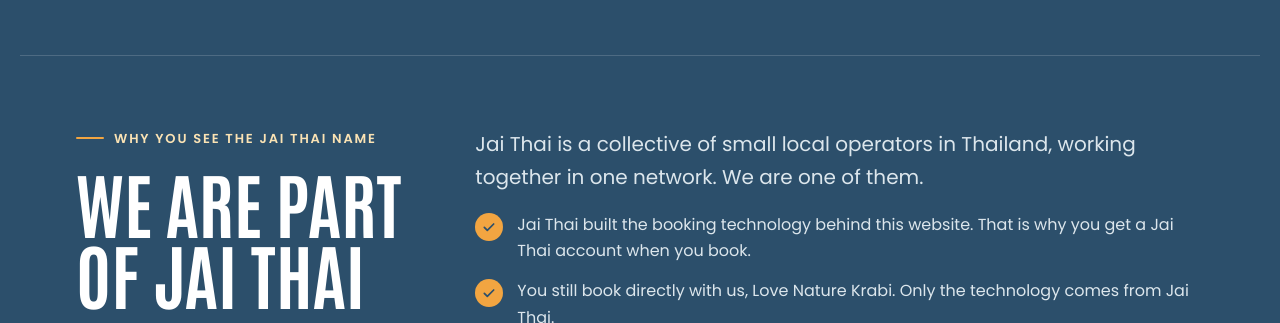
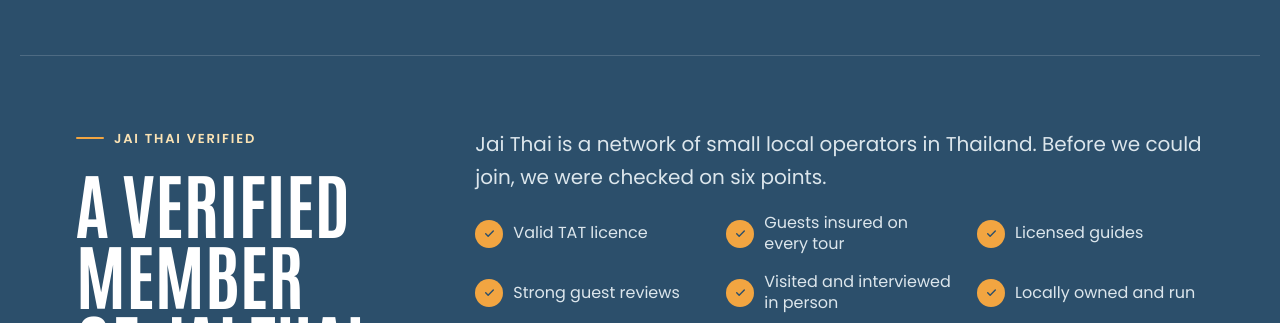
Before and after one commit to Larshoorweg/love-nature-home, a plain HTML site: page about.html in a window 1280 px wide. Shown: the part 7190-7513 px from the top of the page. Drawn offline with Linux system fonts and the light colour scheme.

Commit message:
Jai Thai section now explains what verified means
Co-Authored-By: Claude Fable 5.2 <noreply@anthropic.com>
Claude-Session: https://claude.ai/code/session_0112St5r17KGHi55Z9fGLvwM

```diff
--- a/about.html
+++ b/about.html
@@ -305,6 +305,11 @@ a{color:#2E5C43}a:hover{color:#1F4330}
 .jts-copy{display:flex;flex-direction:column;gap:18px;align-items:flex-start}
 .jts-pts{display:flex;flex-direction:column;gap:14px;margin:0;padding:0;list-style:none}
 .jts-pts li{display:flex;gap:14px;align-items:flex-start;color:#DCE6EC}
+.jts-six{display:grid;grid-template-columns:repeat(2,minmax(0,1fr));gap:14px 18px;width:100%}
+.jts-six li{gap:10px;align-items:center;font-size:.9375rem;line-height:1.35}
+.jts-six i{width:24px;height:24px;margin-top:0}
+.jts-six i svg{width:13px;height:13px}
+.jts-note{margin:0;font-size:.9375rem;line-height:1.6;color:#C5D3DC}
 .jts-pts i{flex:none;width:28px;height:28px;border-radius:50%;background:#F2A541;color:#2C4F6B;display:flex;align-items:center;justify-content:center;margin-top:1px}
 .navy .tlink{color:#FBE3B4}
 .navy .tlink:hover{color:#FFFFFF}
@@ -439,6 +444,8 @@ a{color:#2E5C43}a:hover{color:#1F4330}
 .rev{grid-template-columns:minmax(0,.5fr) minmax(0,1.5fr);gap:64px}
 .book{grid-template-columns:minmax(0,.62fr) minmax(0,1.38fr);gap:72px;align-items:start}
 .jts-in{grid-template-columns:minmax(0,.62fr) minmax(0,1.38fr);gap:72px;align-items:start}
+.jts-six{grid-template-columns:repeat(3,minmax(0,1fr));gap:16px 24px}
+.jts-six li{font-size:1rem}
 .steps{grid-template-columns:repeat(2,minmax(0,1fr))}
 .faq{grid-template-columns:minmax(0,.62fr) minmax(0,1.38fr);gap:72px}
 .faq .head{position:sticky;top:112px;align-self:start}
@@ -815,16 +822,21 @@ a.chip::after{content:"";position:absolute;left:0;right:0;top:-9px;bottom:-9px}
 <section class="jts navy" id="jai-thai">
 <div class="wrap jts-in">
 <div class="jts-head">
-<span class="eyebrow" data-rv="1">Why you see the Jai Thai name</span>
-<h2 class="disp h2" data-rv="1" style="transition-delay: .06s">We are part of Jai Thai</h2>
+<span class="eyebrow" data-rv="1">Jai Thai Verified</span>
+<h2 class="disp h2" data-rv="1" style="transition-delay: .06s">A verified member of Jai Thai</h2>
 <a class="jts-logo" href="https://jaithaitravel.com" target="_blank" rel="noopener" data-rv="1" style="transition-delay: .12s" aria-label="Jai Thai, opens jaithaitravel.com"><img loading="lazy" decoding="async" src="/assets/jai-thai-logo-white.svg" alt="Jai Thai"></a>
 </div>
 <div class="jts-copy">
-<p class="lead" data-rv="1">Jai Thai is a collective of small local operators in Thailand, working together in one network. We are one of them.</p>
-<ul class="jts-pts" data-rv="1" style="transition-delay: .08s">
-<li><i><svg width="16" height="16" viewBox="0 0 24 24" fill="none" stroke="currentColor" stroke-width="2.6" stroke-linecap="round" stroke-linejoin="round" aria-hidden="true"><path d="M5 12.500l4.500 4.500L19 7.500"></path></svg></i><span>Jai Thai built the booking technology behind this website. That is why you get a Jai Thai account when you book.</span></li>
-<li><i><svg width="16" height="16" viewBox="0 0 24 24" fill="none" stroke="currentColor" stroke-width="2.6" stroke-linecap="round" stroke-linejoin="round" aria-hidden="true"><path d="M5 12.500l4.500 4.500L19 7.500"></path></svg></i><span>You still book directly with us, Love Nature Krabi. Only the technology comes from Jai Thai.</span></li>
+<p class="lead" data-rv="1">Jai Thai is a network of small local operators in Thailand. Before we could join, we were checked on six points.</p>
+<ul class="jts-pts jts-six" data-rv="1" style="transition-delay: .08s">
+<li><i><svg width="16" height="16" viewBox="0 0 24 24" fill="none" stroke="currentColor" stroke-width="2.6" stroke-linecap="round" stroke-linejoin="round" aria-hidden="true"><path d="M5 12.500l4.500 4.500L19 7.500"></path></svg></i><span>Valid TAT licence</span></li>
+<li><i><svg width="16" height="16" viewBox="0 0 24 24" fill="none" stroke="currentColor" stroke-width="2.6" stroke-linecap="round" stroke-linejoin="round" aria-hidden="true"><path d="M5 12.500l4.500 4.500L19 7.500"></path></svg></i><span>Guests insured on every tour</span></li>
+<li><i><svg width="16" height="16" viewBox="0 0 24 24" fill="none" stroke="currentColor" stroke-width="2.6" stroke-linecap="round" stroke-linejoin="round" aria-hidden="true"><path d="M5 12.500l4.500 4.500L19 7.500"></path></svg></i><span>Licensed guides</span></li>
+<li><i><svg width="16" height="16" viewBox="0 0 24 24" fill="none" stroke="currentColor" stroke-width="2.6" stroke-linecap="round" stroke-linejoin="round" aria-hidden="true"><path d="M5 12.500l4.500 4.500L19 7.500"></path></svg></i><span>Strong guest reviews</span></li>
+<li><i><svg width="16" height="16" viewBox="0 0 24 24" fill="none" stroke="currentColor" stroke-width="2.6" stroke-linecap="round" stroke-linejoin="round" aria-hidden="true"><path d="M5 12.500l4.500 4.500L19 7.500"></path></svg></i><span>Visited and interviewed in person</span></li>
+<li><i><svg width="16" height="16" viewBox="0 0 24 24" fill="none" stroke="currentColor" stroke-width="2.6" stroke-linecap="round" stroke-linejoin="round" aria-hidden="true"><path d="M5 12.500l4.500 4.500L19 7.500"></path></svg></i><span>Locally owned and run</span></li>
 </ul>
+<p class="jts-note" data-rv="1" style="transition-delay: .12s">Our online booking also runs on Jai Thai's system, which is why you get a Jai Thai account when you book. You still book directly with us, Love Nature Krabi.</p>
 <a class="tlink" href="https://jaithaitravel.com" target="_blank" rel="noopener" data-rv="1" style="transition-delay: .16s"><span>Read more about Jai Thai</span><svg width="18" height="18" viewBox="0 0 24 24" fill="none" stroke="currentColor" stroke-width="2.2" stroke-linecap="round" stroke-linejoin="round" aria-hidden="true"><path d="M5 12h14"></path><path d="M13 6l6 6-6 6"></path></svg></a>
 </div>
 </div>
```
Also changed, not shown: index.html (+18 -6 lines).
